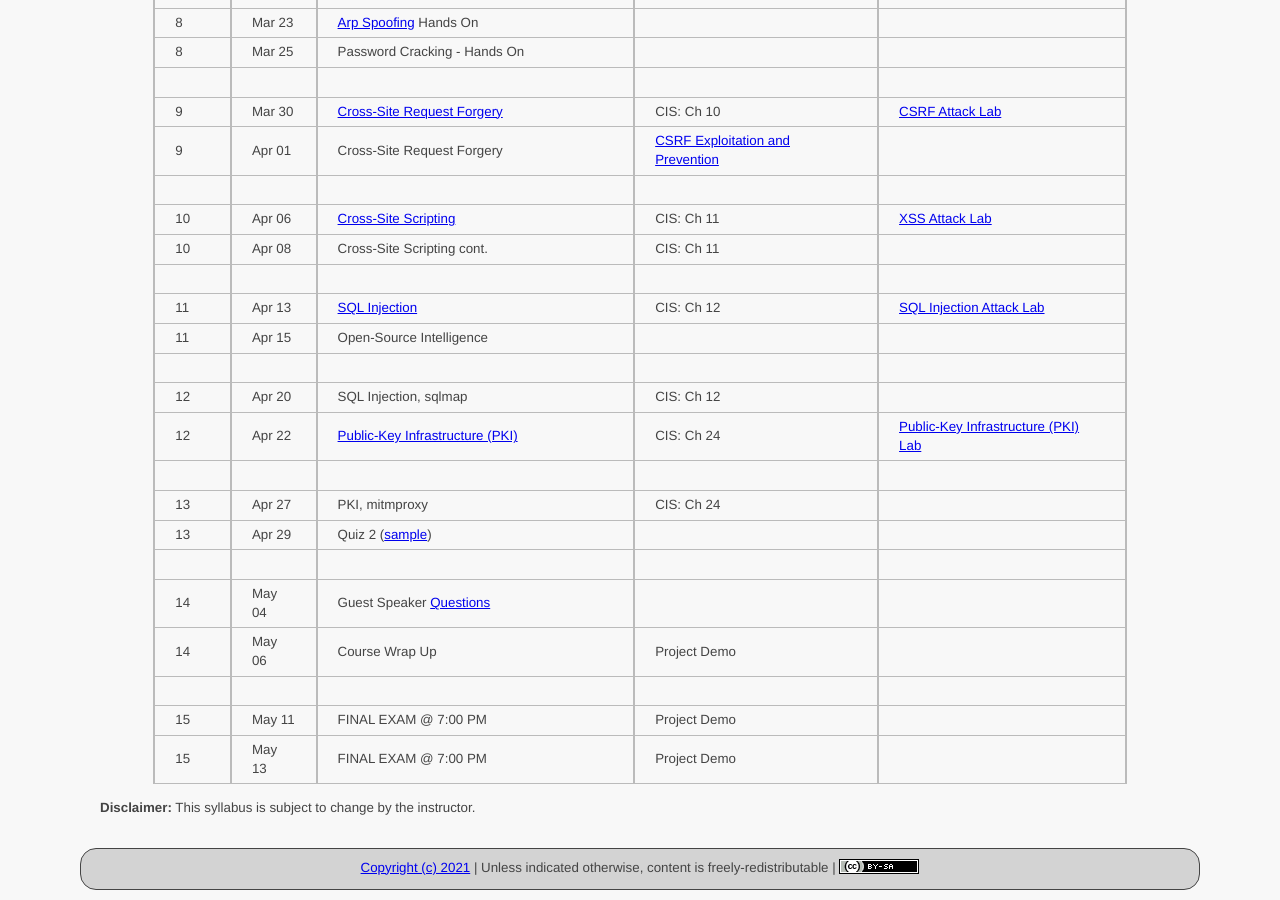
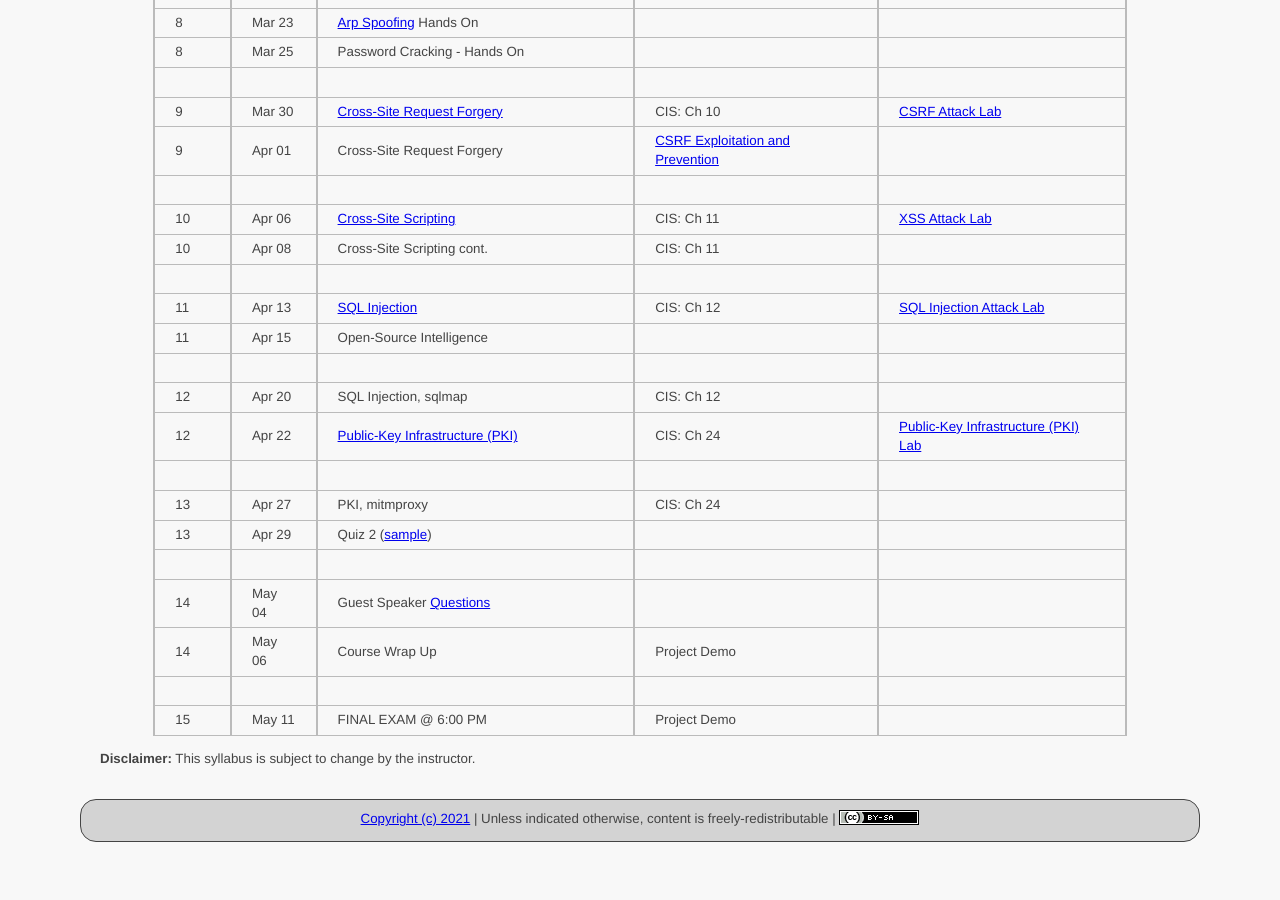
Before and after one commit to ycpcs/cs335-spring2021, a Jekyll site: the page built from schedule/index.md, in a window 1280 px wide and 900 px high, scrolled down 809 px. Built offline with Jekyll 4.4.1, drawn with Linux system fonts in a browser that asks for light colours; after the commit the page ends 1661 px from its top, so only the background shows below that.

Commit message:
Update schedule

```diff
--- a/schedule/index.md
+++ b/schedule/index.md
@@ -51,8 +51,7 @@ CIS: <a href="https://www.amazon.com/Computer-Internet-Security-Hands-Approach/d
 > 14 | May 04 | Guest Speaker [Questions](guest_speaker.html) | |
 > 14 | May 06 | Course Wrap Up | Project Demo |
 > | | | |
-> 15 | May 11 | FINAL EXAM @ 7:00 PM | Project Demo |
-> 15 | May 13 | FINAL EXAM @ 7:00 PM | Project Demo |
+> 15 | May 11 | FINAL EXAM @ 6:00 PM | Project Demo |
 
 
 **Disclaimer:** This syllabus is subject to change by the instructor.
```
